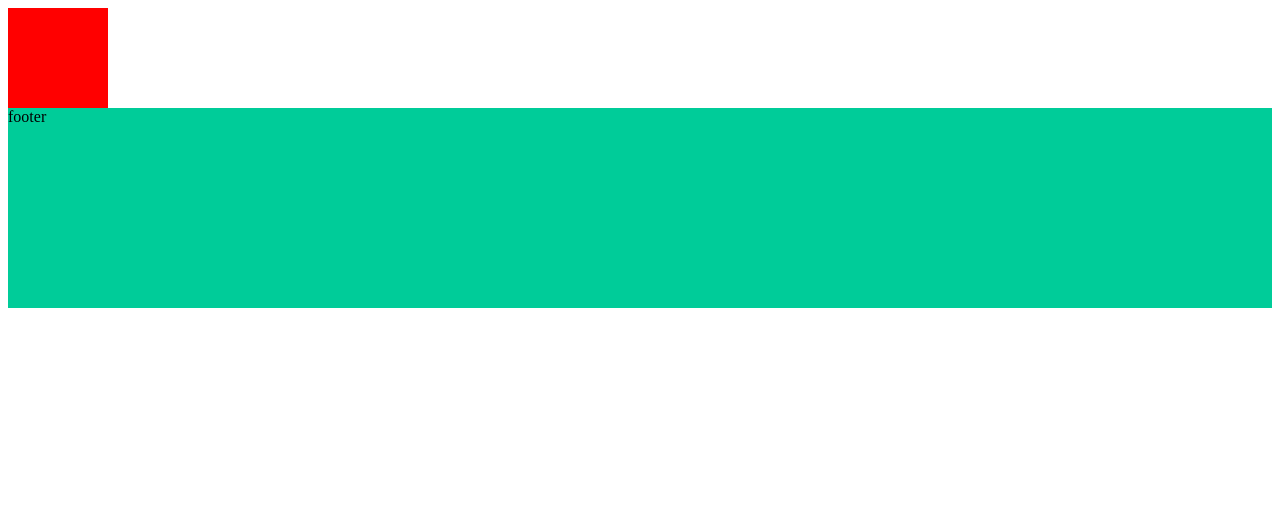
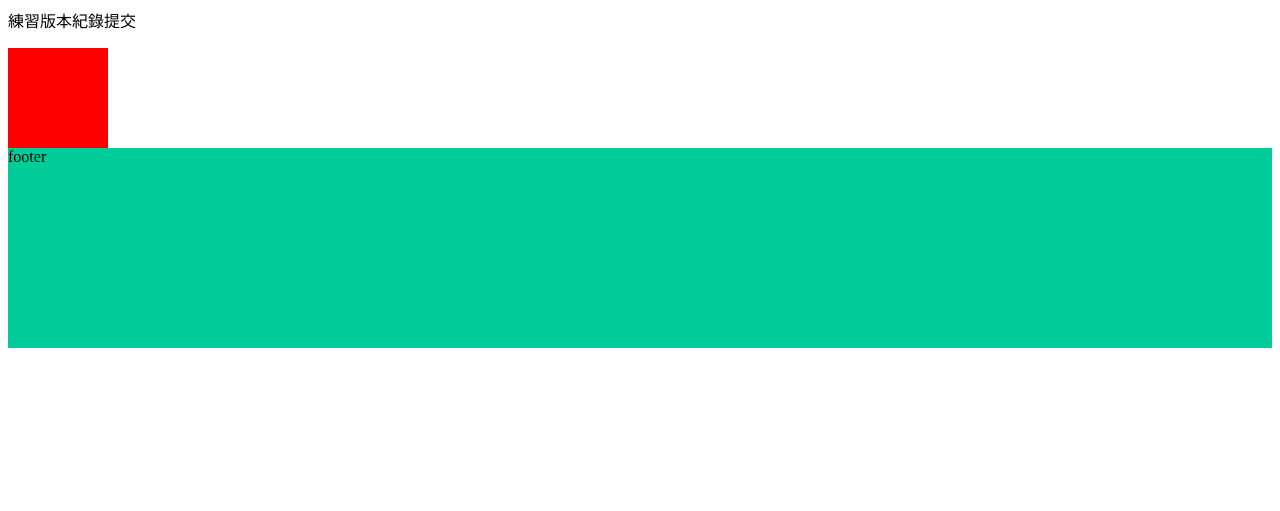
Before and after one commit to suihsilan/test12345, a plain HTML site: page index.html in a window 1280 px wide. Shown: the part 289-800 px from the top of the page. Drawn offline with Linux system fonts and the light colour scheme.

Commit message:
Update 2022-06-27T03:32:13.744Z

```diff
--- a/index.html
+++ b/index.html
@@ -16,7 +16,7 @@
 
 
 <h1>這是一段話 我的名字是suihsilan 部署完成!</h1>
-
+<p>練習版本紀錄提交</p>
 <div class="box"></div>
 
 
```
Also changed, not shown: page2.html (+1 -1 lines).
